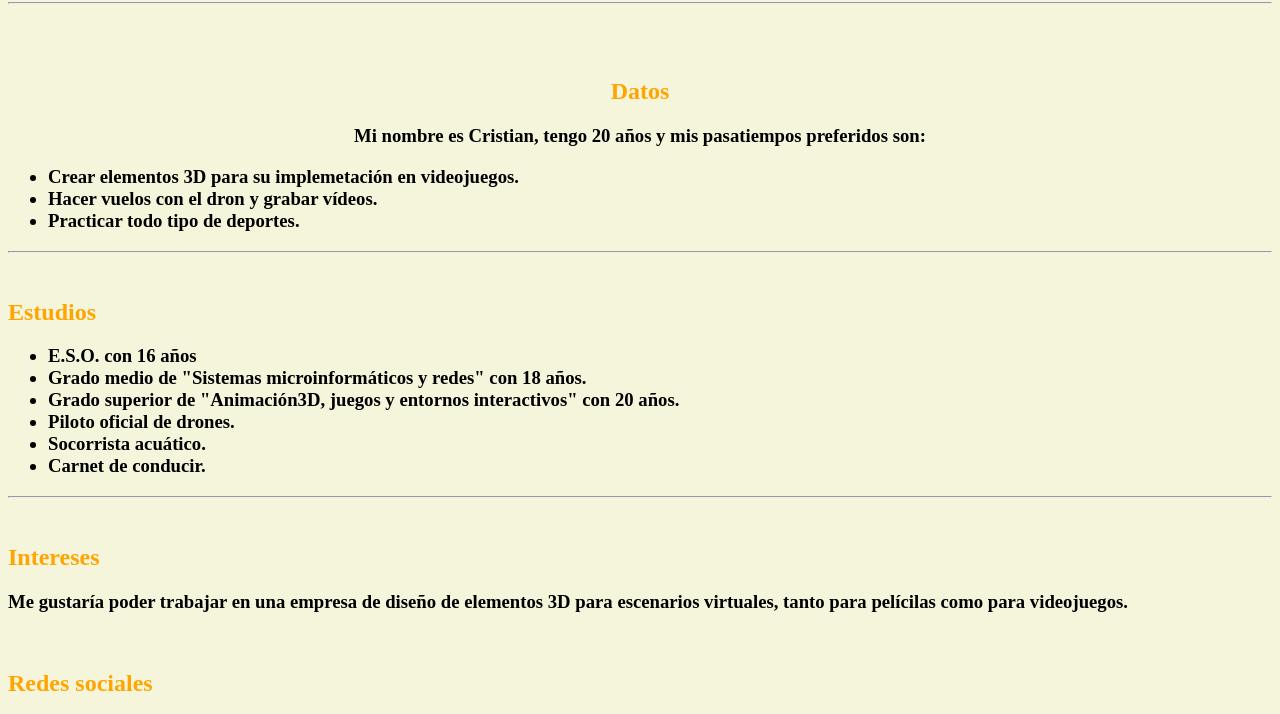
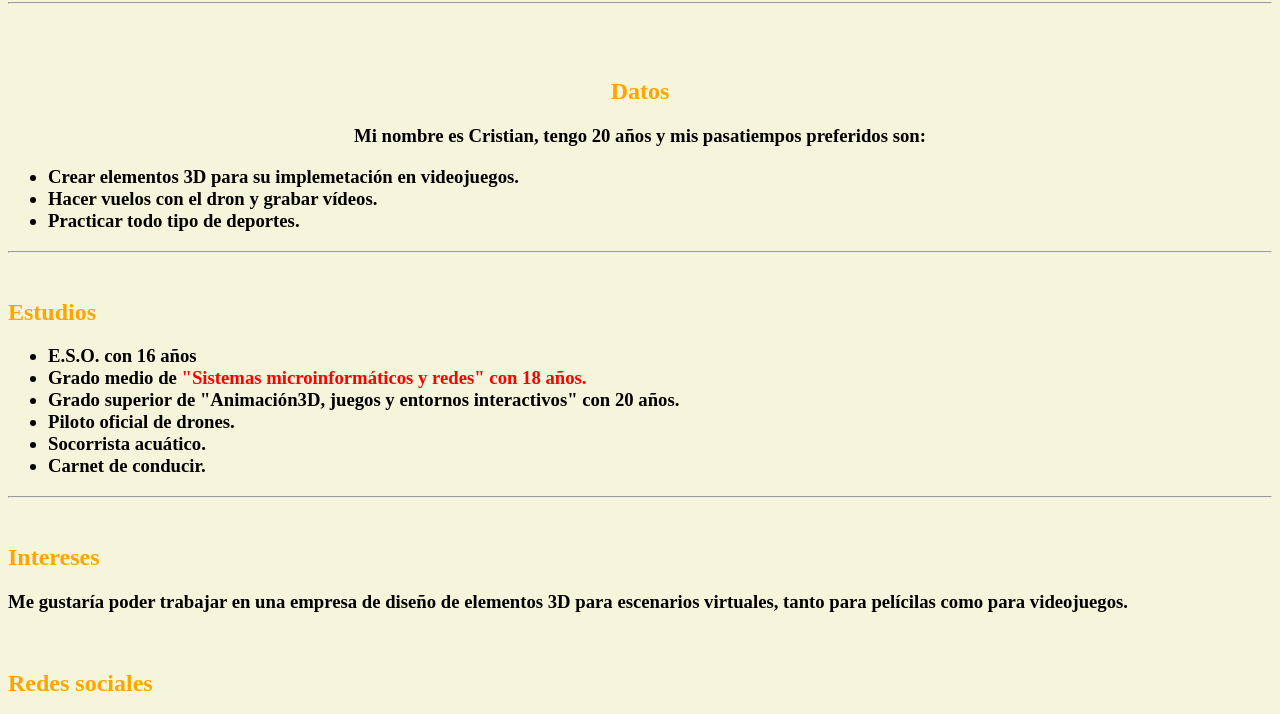
Before and after one commit to Cristian010010/cristian010010.github.com, a plain HTML site: page index.html in a window 1280 px wide. Shown: the part 78-792 px from the top of the page. Drawn offline with Linux system fonts and the light colour scheme.

Commit message:
Update index.html

```diff
--- a/index.html
+++ b/index.html
@@ -24,7 +24,7 @@
 	<h3>
 	<ul>
 	<li>E.S.O. con 16 años</li>
-	<li>Grado medio de "Sistemas microinformáticos y redes" con 18 años.</li>
+	<li>Grado medio de <span style="color:red">"Sistemas microinformáticos y redes" con 18 años.</span></li>
 	<li>Grado superior de "Animación3D, juegos y entornos interactivos" con 20 años.</li>
 	<li>Piloto oficial de drones.</li>
 	<li>Socorrista acuático.</li>
```
